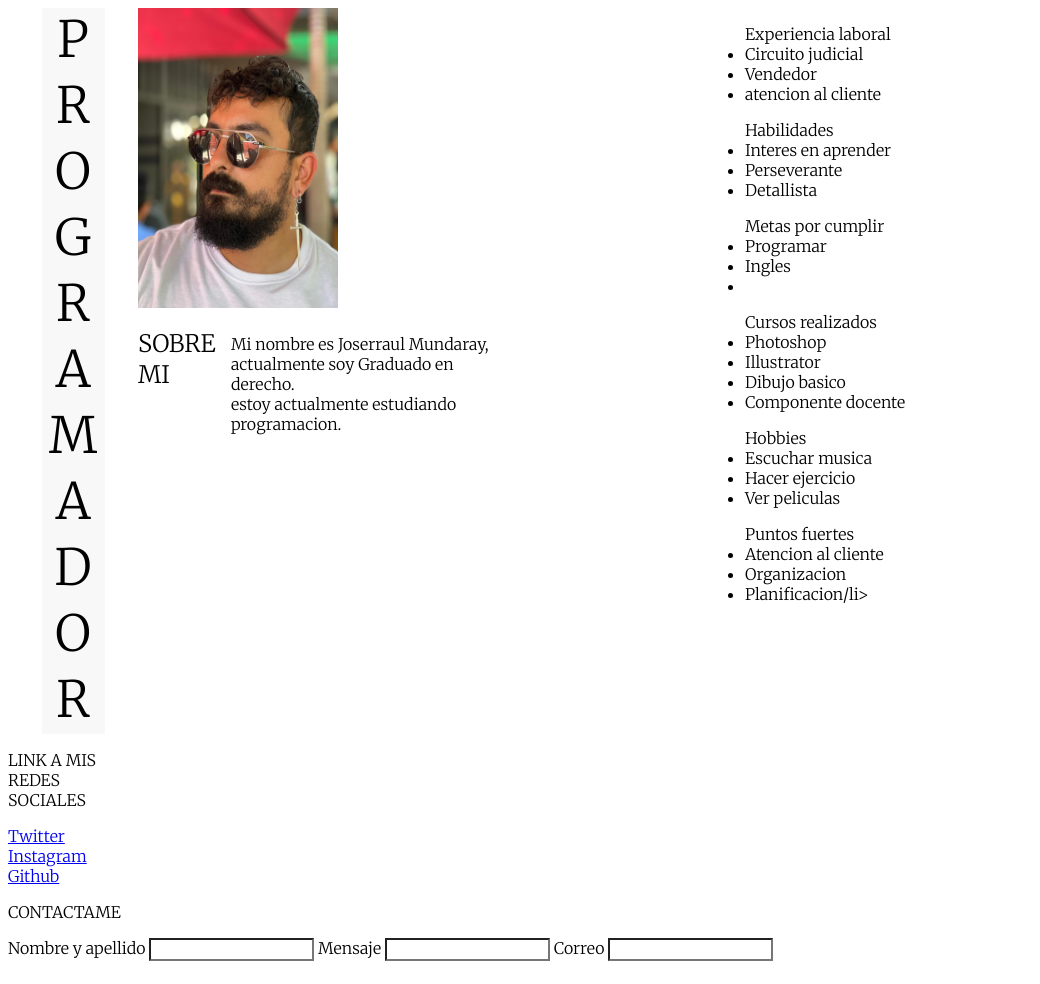
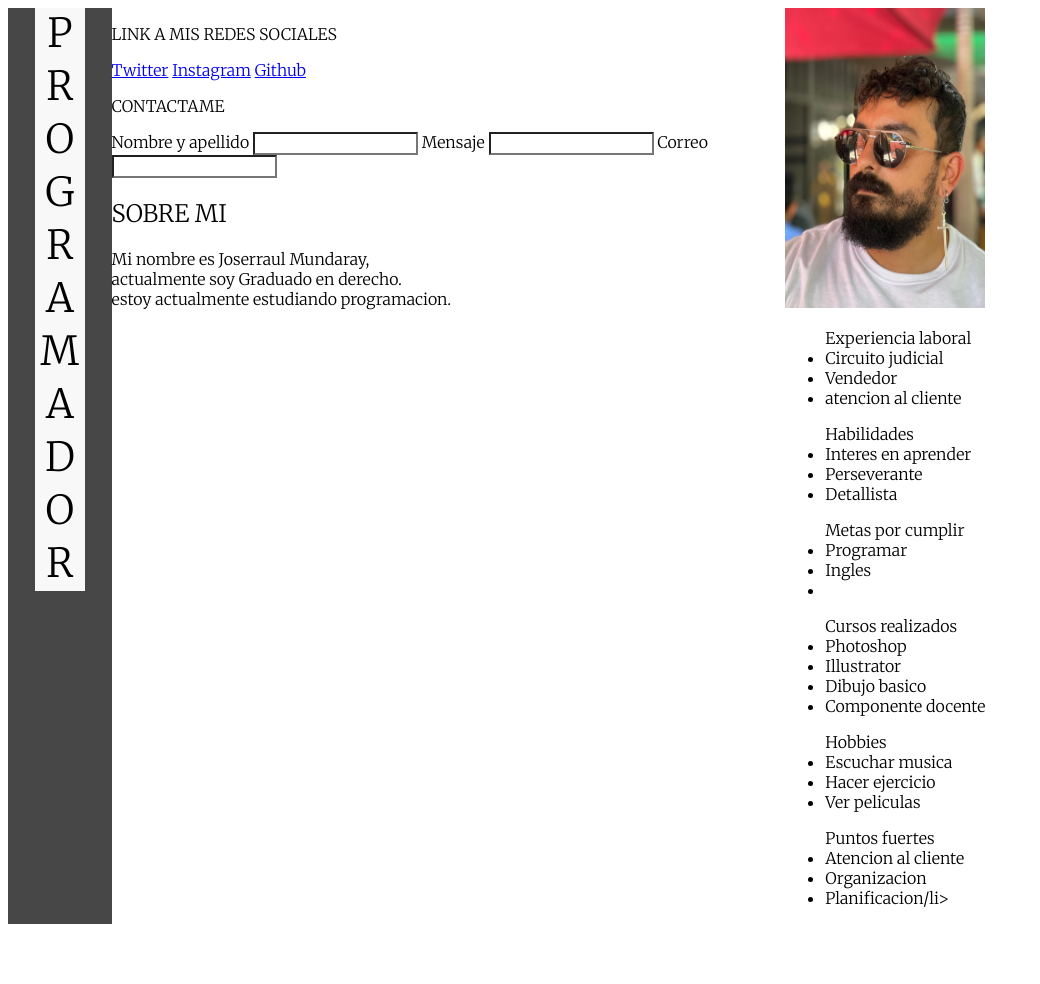
Before and after one commit to dago-developer/PaMiCuchurrumi, a plain HTML site: page HTML/CVJR.html in a window 1280 px wide. Shown: the whole page, without its empty margins (0-1040 px from the left). After the commit the page ends 932 px from the top, so only its background shows below. Drawn offline with Linux system fonts and the light colour scheme.

Commit message:
Pa mi cuchurrumi

```diff
--- a/CSS/general.css
+++ b/CSS/general.css
@@ -11,26 +11,31 @@
 .contenedor-uno{
     display: flex;
     background-color: transparent;
+    width: 1200px;
 
 }
 
-.div0 {
+.div1 {
     flex: 0;
     padding: 0;
+    background-color: #474747;
+    width: 20%;
 
+
+}s
+
+.div2{
+    display: flex;
+    flex-direction: column;
+    padding: 0px;
+    width: 40%;
 
 }
 
-.div1{
-    flex: 1;
+.div3{
+
     padding: 0px;
-    display: flex;
-}
-
-.div2{
-    flex: 1;
-    padding: 0px;
-    height: 10px;
+    width: 40%;
 }
 
 .item1-0{
@@ -39,19 +44,3 @@
     justify-content: left;
     position: relative;
 }
-
-.item1-1{
-    padding-top: 10px;
-    display: flex;
-    position: relative;
-    top: 300px;
-    right: 200px;
-}
-
-.item1{
-    padding-top: 0px;
-    display: flex;
-    position: relative;
-    top: 300px;
-    right: 200px;
-}
--- a/CSS/nav.css
+++ b/CSS/nav.css
@@ -8,6 +8,6 @@ h1 {
     writing-mode: vertical-lr;
     letter-spacing: 3px;
     text-orientation: upright;
-    font-size: 50px;
+    font-size: 40px;
 
 }
--- a/HTML/CVJR.html
+++ b/HTML/CVJR.html
@@ -4,8 +4,8 @@
     <meta charset="UTF-8">
     <meta name="viewport" content="width=device-width, initial-scale=1.0">
     <title>JOSERRAUL</title>
-    <link rel="stylesheet" href="/CSS/general.css">
-    <link rel="stylesheet" href="/CSS/nav.css">
+    <link rel="stylesheet" href="../CSS/general.css">
+    <link rel="stylesheet" href="../CSS/nav.css">
 
     <link rel="preconnect" href="https://fonts.googleapis.com">
     <link rel="preconnect" href="https://fonts.gstatic.com" crossorigin>
@@ -16,26 +16,41 @@
 
 <div class="contenedor-uno">
 
-    <div class="div0">
-        <h1 class="item0">PROGRAMADOR</h1>
+    <div class="div1">
+        <h1>PROGRAMADOR</h1>
+    </div>
+    <div class="div2">
+        <div>
             <p class="item0">LINK A MIS REDES SOCIALES</p>
             <nav class="item0">
                 <a href="https://twitter.com/uriahven?lang=de">Twitter</a>
                 <a href="https://www.instagram.com/joserraulm/">Instagram</a>
                 <a href="https://github.com/Joserraul">Github</a>
             </nav>
+        </div>
+        <div>
+        <form action="">
+            <p>CONTACTAME</p>
+             <label for="nombre">Nombre y apellido</label>
+
+             <input type="text" name="nombre">
+
+             <label for="mensaje">Mensaje</label>
+             <input type="text" name="mensaje">
+
+             <label for="email">Correo</label>
+             <input type="email" name="Correo">
+         </form>
+        </div>
+        <div>
+        <h2 class="item1">SOBRE MI</h2>
+        <p class="item1-1">Mi nombre es Joserraul Mundaray,<br> actualmente soy Graduado en derecho. <br> estoy actualmente estudiando programacion.</p>
+        </div>
 
     </div>
 
-    <div class="div1">
-
-        <img src="/imgs/perfil.jpg"  alt="JOSERRAUL?" class="item1-0">
-        <h2 class="item1">SOBRE MI</h2>
-        <p class="item1-1">Mi nombre es Joserraul Mundaray,<br> actualmente soy Graduado en derecho. <br> estoy actualmente estudiando programacion.</p>
-
-    </div>
-
-    <div class="div2">
+    <div class="div3">
+        <img src="../imgs/perfil.jpg"  alt="JOSERRAUL?" class="item1-0">
         <ul class="item2">Experiencia laboral
             <li>Circuito judicial</li>
             <li>Vendedor</li>
@@ -73,25 +88,10 @@
             <li>Planificacion/li>
         </ul>
     </div>
+
+
+
 </div>
-
-<main class="item0">
-
-    <form action="">
-       <p>CONTACTAME</p>
-        <label for="nombre">Nombre y apellido</label>
-
-        <input type="text" name="nombre">
-
-        <label for="mensaje">Mensaje</label>
-        <input type="text" name="mensaje">
-
-        <label for="email">Correo</label>
-        <input type="email" name="Correo">
-            <option value=""></option>
-    </form>
-
-</main>
 
 </body>
 
```
Lines whose indentation alone changed are shown as unchanged.
